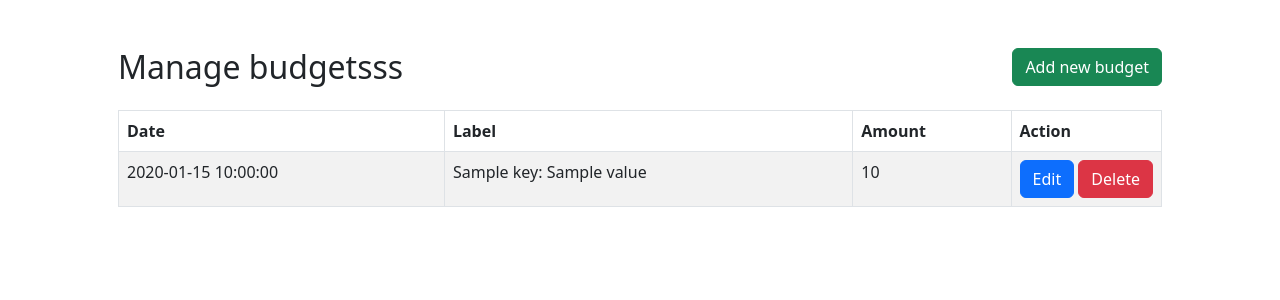
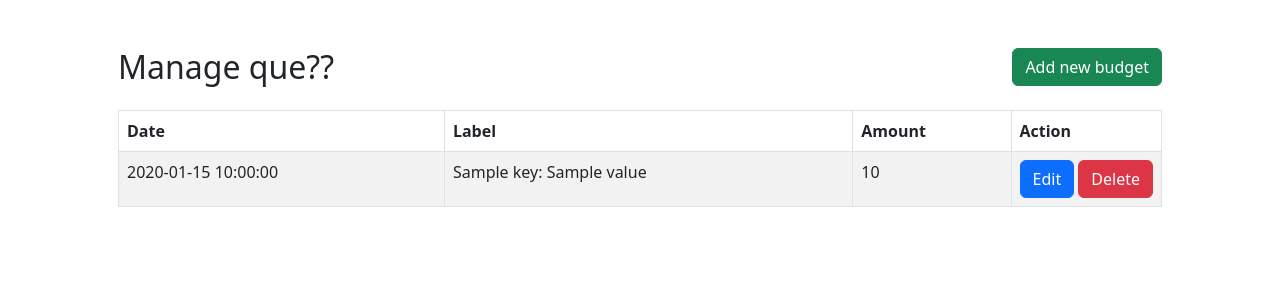
Before and after one commit to alexdvtgcloud/accel-finops-df-22, a Flask app: template accel-finops-df-22-main/app/templates/index.html in a window 1280 px wide. Shown: the top 300 px of the page. Run offline with Flask 2, Linux system fonts and the light colour scheme; the template is opened without the code that fills it: most values are stand-ins (such as "Sample title", 1, 10 or a date in 2020).

Commit message:
Update index.html

```diff
--- a/accel-finops-df-22-main/app/templates/index.html
+++ b/accel-finops-df-22-main/app/templates/index.html
@@ -7,7 +7,7 @@
         <div class="col">
 
             <div class="jumbotron p-4">
-                <h2 class="b-1">Manage budgetsss <button type="button" class="btn btn-success float-end" data-bs-toggle="modal" data-bs-target="#modal_add_budget">Add new budget</button> </h2>
+                <h2 class="b-1">Manage que?? <button type="button" class="btn btn-success float-end" data-bs-toggle="modal" data-bs-target="#modal_add_budget">Add new budget</button> </h2>
                 {% include 'modal_add.html' %}
 
                 <div class="mt-4">
```
